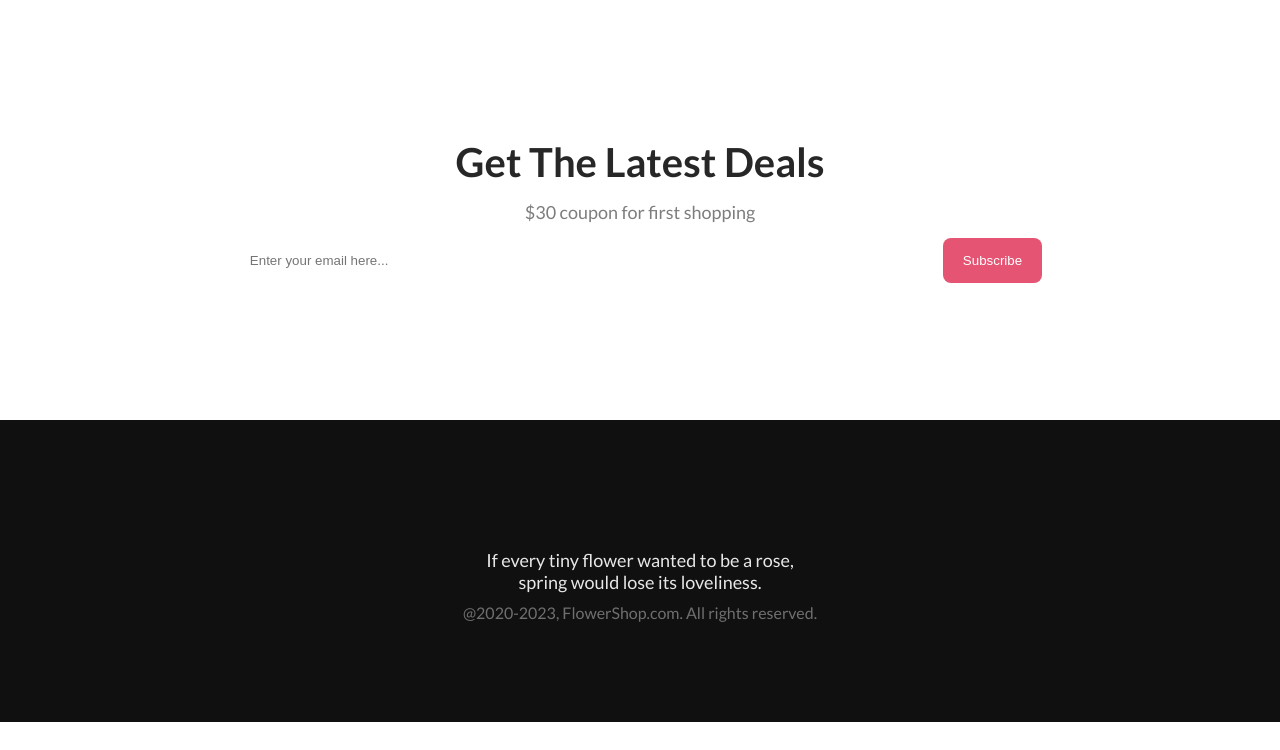
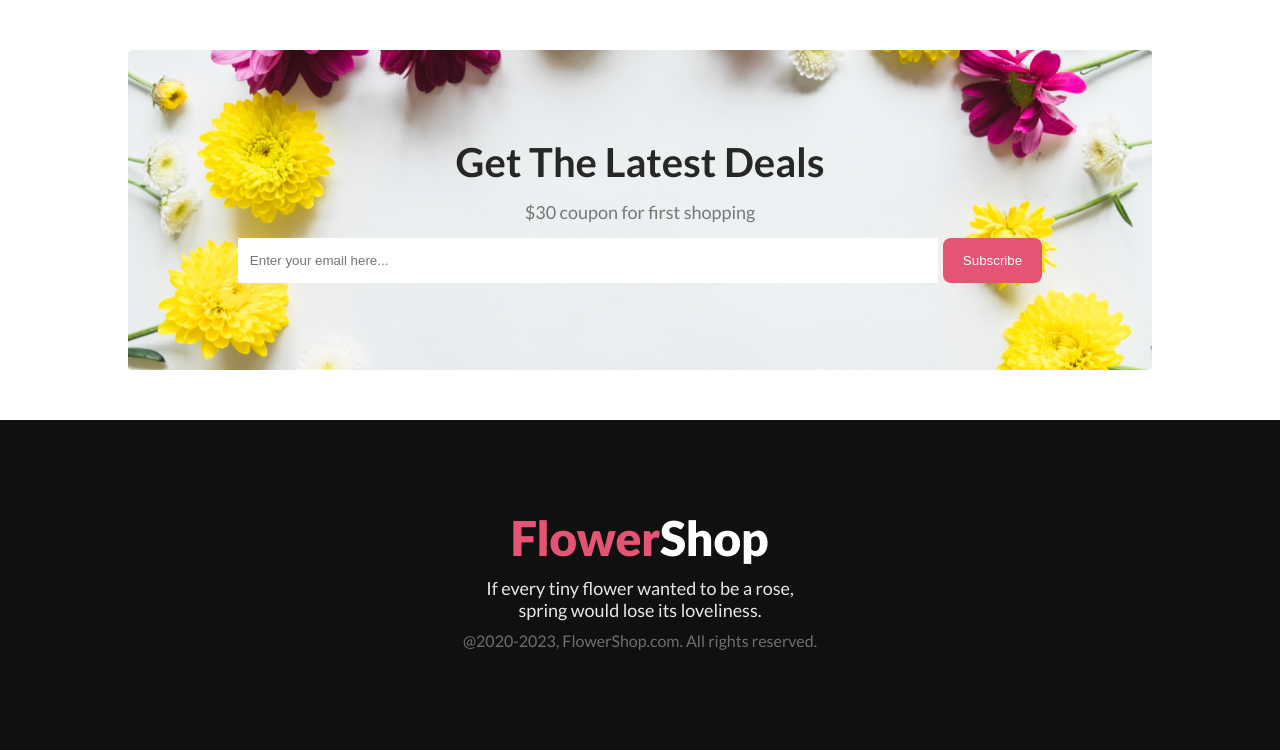
Before and after one commit to ahnafVai/MY-NEW-ASSIGNMENT, a plain HTML site: page index.html in a window 1280 px wide. Shown: the part 3638-4388 px from the top of the page. Before the commit the page ends 4360 px from the top, so only its background shows below. Drawn offline with Linux system fonts and the light colour scheme; the site is published under a folder, as on GitHub Pages, so addresses that start at the root find nothing.

Commit message:
final add

```diff
--- a/index.html
+++ b/index.html
@@ -131,7 +131,7 @@
   </main>
   <footer>
     <div class="footer-text">
-      <img src="/img/FlowerShop.png" alt="" />
+      <img src="img/FlowerShop.png" alt="" />
       <p>
         If every tiny flower wanted to be a rose,<br> spring would lose its loveliness.
 
--- a/style.css
+++ b/style.css
@@ -1,4 +1,5 @@
 @import url("https://fonts.googleapis.com/css2?family=Lato:ital,wght@0,300;0,400;0,700;0,900;1,300;1,400;1,700;1,900&display=swap");
+
 * {
   margin: 0;
   padding: 0;
@@ -74,6 +75,7 @@ header {
   justify-content: center;
   gap: 60px;
 }
+
 .round h4 {
   text-decoration: underline;
   padding-top: 10px;
@@ -88,20 +90,24 @@ header {
   padding: 40px;
   padding-bottom: 0px;
 }
+
 .imgs img {
   width: 100%;
   height: 100%;
   -o-object-fit: contain;
   object-fit: contain;
 }
+
 .imgs.first-img {
   border-radius: 300px 300px 0px 0px;
   background: rgba(167, 33, 98, 0.15);
 }
+
 .imgs.second-img {
   border-radius: 300px 300px 0px 0px;
   background: rgba(5, 151, 160, 0.15);
 }
+
 .imgs.third-img {
   border-radius: 300px 300px 0px 0px;
   background: rgba(71, 125, 17, 0.15);
@@ -126,19 +132,23 @@ header {
 .deal-text {
   text-align: center;
 }
+
 .deal-text h1 {
   color: #272727;
   font-size: 40px;
 }
+
 .deal-text h1 span {
   color: #e55473;
 }
+
 .deal-text p {
   color: rgba(39, 39, 39, 0.6);
   font-size: 18px;
   line-height: 30px;
   padding: 15px 0px;
 }
+
 .deal-text button {
   display: inline-flex;
   padding: 15px 40px;
@@ -153,28 +163,34 @@ header {
 .instagram {
   width: 100%;
 }
+
 .instagram .instagram-gap {
   width: 80%;
   margin: auto;
 }
+
 .instagram .instagram-up {
   text-align: center;
 }
+
 .instagram .instagram-up h1 {
   color: #272727;
   text-align: center;
   font-size: 40px;
 }
+
 .instagram .instagram-up p {
   color: rgba(39, 39, 39, 0.6);
   text-align: center;
   font-size: 18px;
 }
+
 .instagram .instagram-img {
   display: flex;
   gap: 10px;
   padding: 40px 0px;
 }
+
 .instagram .instagram-img img {
   width: 100%;
   height: 400px;
@@ -185,14 +201,17 @@ header {
 .roses {
   margin: 40px 0px;
 }
+
 .roses .roses-gap {
   width: 80%;
   margin: auto;
 }
+
 .roses .roses-up {
   text-align: center;
   padding: 20px 0px;
 }
+
 .roses .roses-up h1 {
   color: #272727;
   text-align: center;
@@ -200,16 +219,19 @@ header {
   font-weight: bolder;
   padding: 10px 0px;
 }
+
 .roses .roses-up p {
   color: rgba(39, 39, 39, 0.6);
   text-align: center;
   font-size: 18px;
 }
+
 .roses .roses-img {
   display: flex;
   gap: 10px;
   padding: 10px 0px;
 }
+
 .roses .roses-img img {
   width: 100%;
   height: 400px;
@@ -221,7 +243,7 @@ header {
   width: 80%;
   height: 40vh;
   margin: auto;
-  background-image: url("/img/Rectangle 9.png");
+  background-image: url("img/Rectangle 9.png");
   background-repeat: no-repeat;
   background-position: center;
   background-size: cover;
@@ -232,25 +254,30 @@ header {
   align-items: center;
   justify-content: center;
 }
+
 .subscribe h1 {
   color: #272727;
   font-size: 40px;
 }
+
 .subscribe p {
   color: rgba(39, 39, 39, 0.6);
   font-size: 18px;
 }
+
 .subscribe form {
   display: flex;
   justify-content: center;
   gap: 5px;
 }
+
 .subscribe form .email {
   border: none;
   padding: 12px;
   background: white;
   width: 700px;
 }
+
 .subscribe form .button {
   border: none;
   padding: 15px 20px;
@@ -267,14 +294,17 @@ footer {
   padding: 100px;
   margin-top: 50px;
 }
+
 footer .footer-text {
   text-align: center;
 }
+
 footer p {
   color: rgba(255, 255, 255, 0.9);
   font-size: 18px;
   padding: 10px 0px;
 }
+
 footer span {
   color: rgba(255, 255, 255, 0.4);
   font-size: 16px;
```
